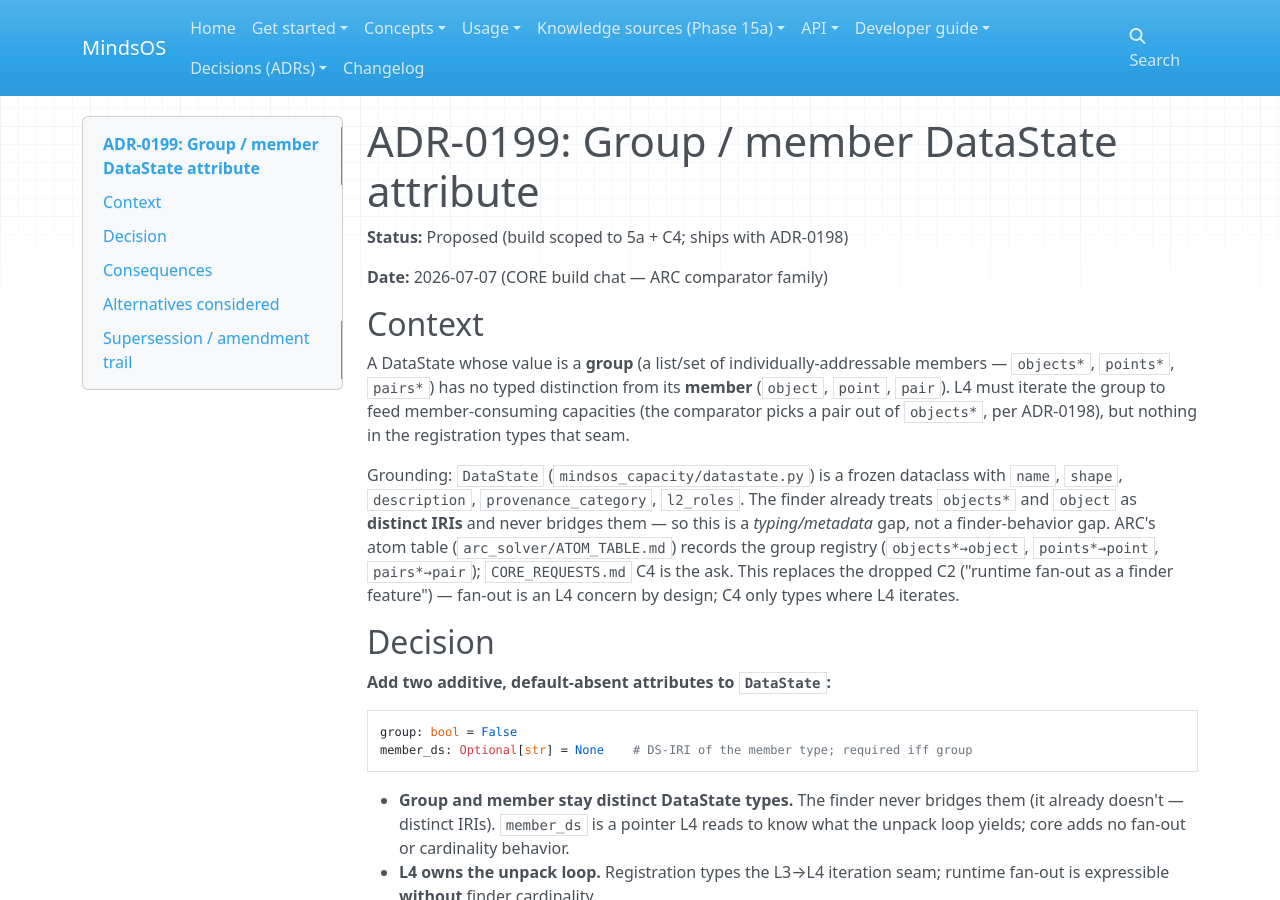
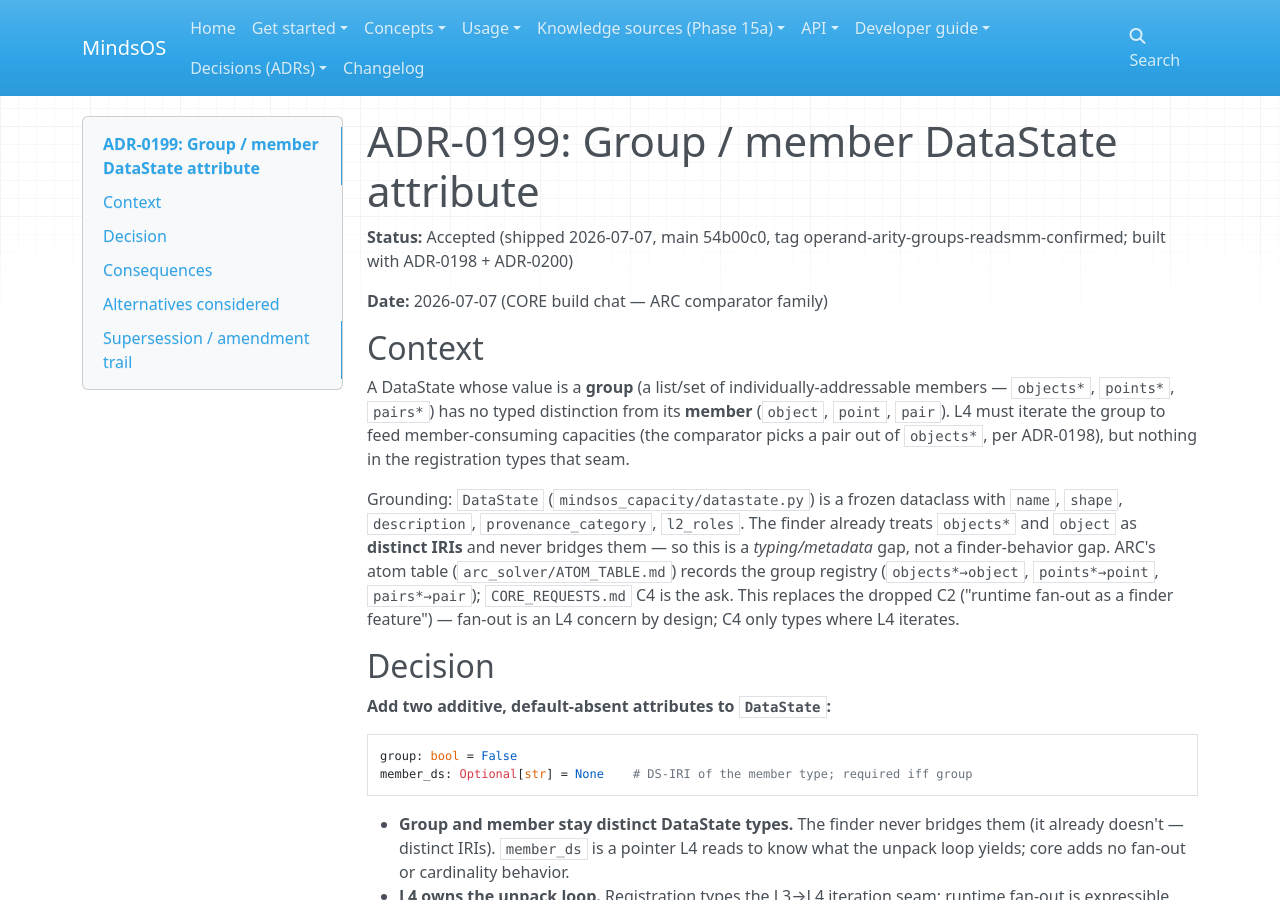
Before and after one commit to halvim/mindsos, an MkDocs documentation site: the page built from docs/decisions/adr/0199-group-member-datastate-attribute.md, in a window 1280 px wide and 900 px high. Built offline with MkDocs 1.6.1, drawn with Linux system fonts in a browser that asks for light colours; nearby versions of some CDN libraries.

Commit message:
docs(state): part5 RESOLVED + ADR-0198/0199/0200 Proposed->Accepted (ship closeout)

```diff
--- a/docs/decisions/adr/0199-group-member-datastate-attribute.md
+++ b/docs/decisions/adr/0199-group-member-datastate-attribute.md
@@ -1,6 +1,6 @@
 ---
 title: Group / member DataState registration attribute (typed L3→L4 iteration seam)
-status: Proposed
+status: Accepted
 date: 2026-07-07
 layer: L3
 amends: [ADR-0159, ADR-0156]
@@ -9,7 +9,7 @@ aliases: [C4, group-member, datastate-group]
 
 # ADR-0199: Group / member DataState attribute
 
-**Status:** Proposed (build scoped to 5a + C4; ships with ADR-0198)
+**Status:** Accepted (shipped 2026-07-07, main 54b00c0, tag operand-arity-groups-readsmm-confirmed; built with ADR-0198 + ADR-0200)
 
 **Date:** 2026-07-07 (CORE build chat — ARC comparator family)
 
```
Also changed, not shown: STATE.json (+2 -1 lines), docs/decisions/adr/0198-same-type-operand-arity.md (+2 -2 lines), docs/decisions/adr/0200-reads-mm-gates-body-read-handle.md (+2 -2 lines).
